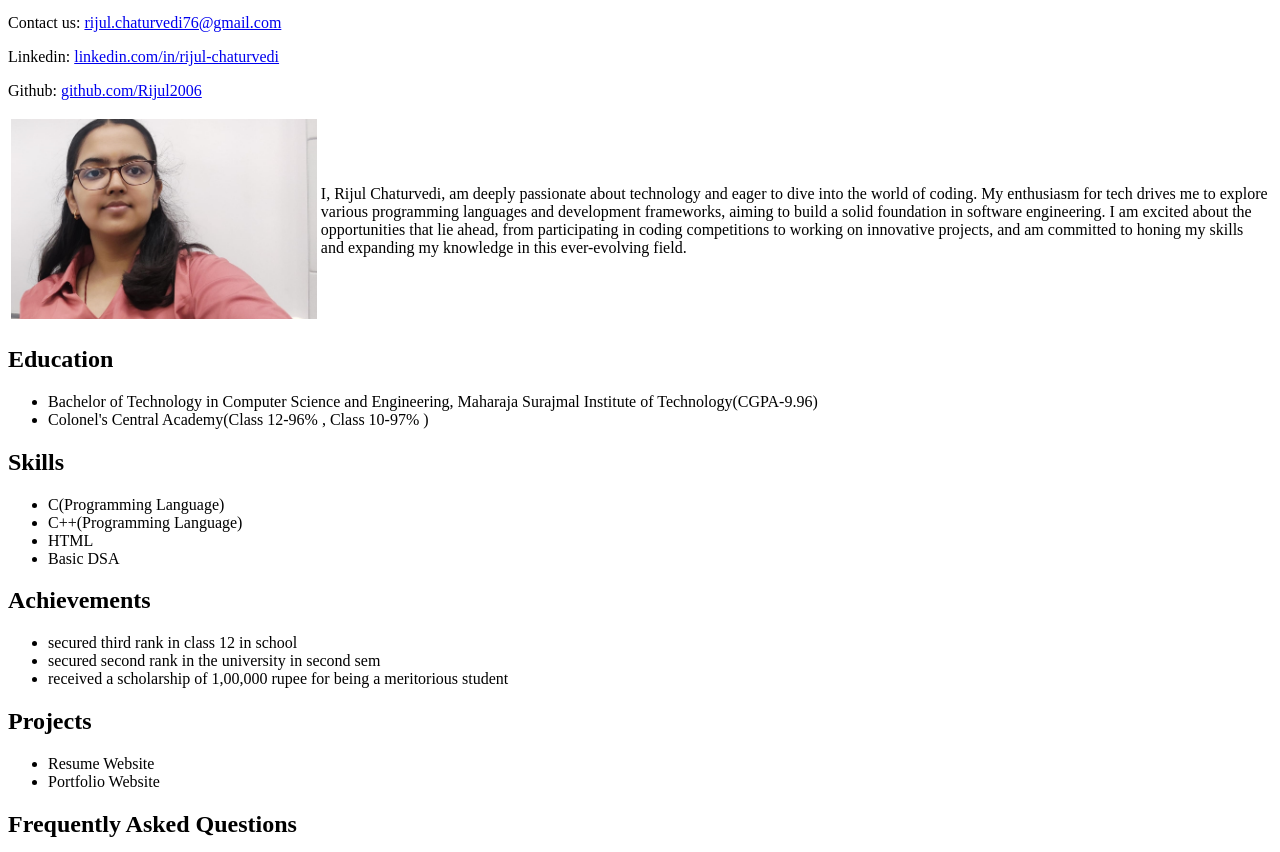
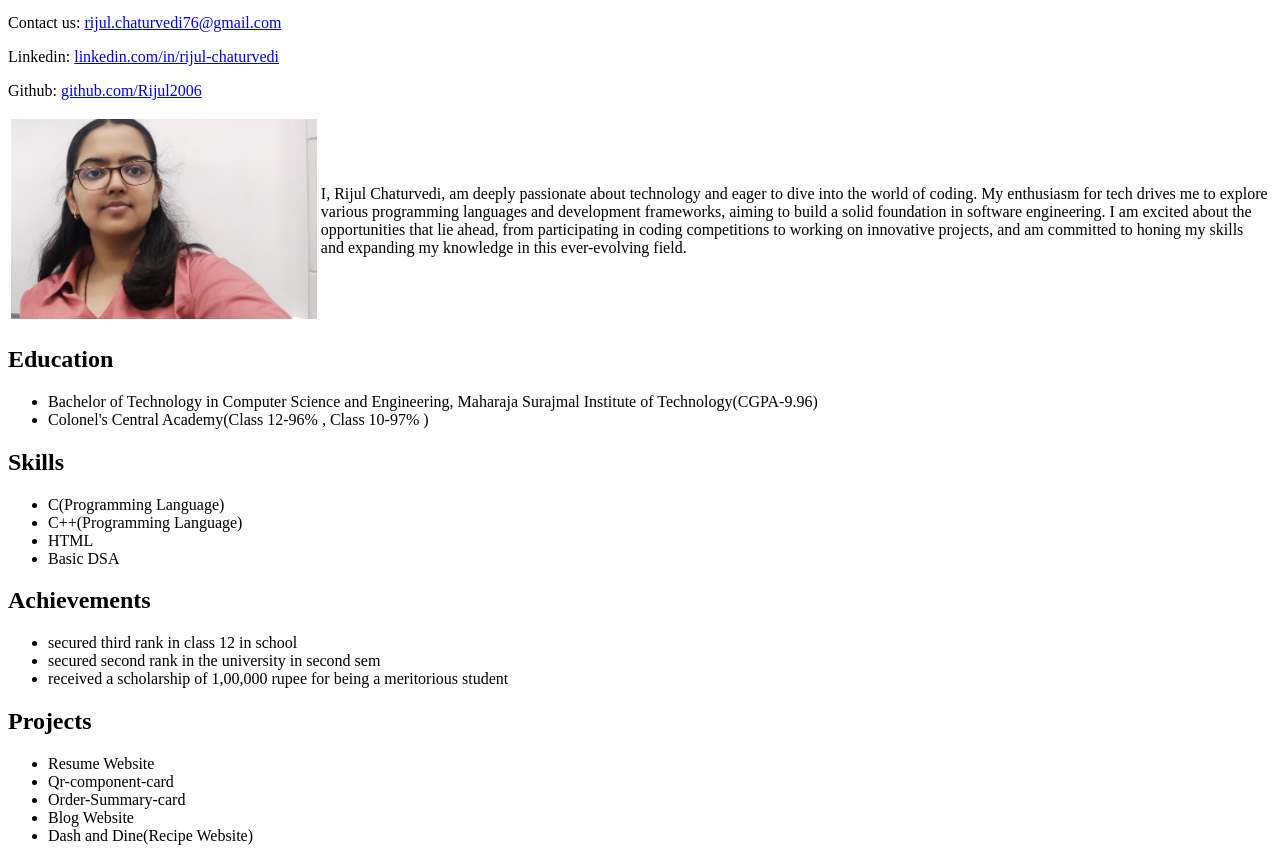
Before and after one commit to Rijul2006/My-Resume-Website, a plain HTML site: page index.html in a window 1280 px wide. Shown: the part 100-952 px from the top of the page. Drawn offline with Linux system fonts and the light colour scheme.

Commit message:
Modify index.html with new projects and content
Updated project list and added additional details.

```diff
--- a/index.html
+++ b/index.html
@@ -58,7 +58,10 @@
         <h1>Projects</h1>
         <ul>
             <li>Resume Website</li>
-            <li>Portfolio Website</li>
+            <li>Qr-component-card</li>
+            <li>Order-Summary-card</li>
+            <li>Blog Website</li>
+            <li>Dash and Dine(Recipe Website)</li>
         </ul>
      </section>
 
```
